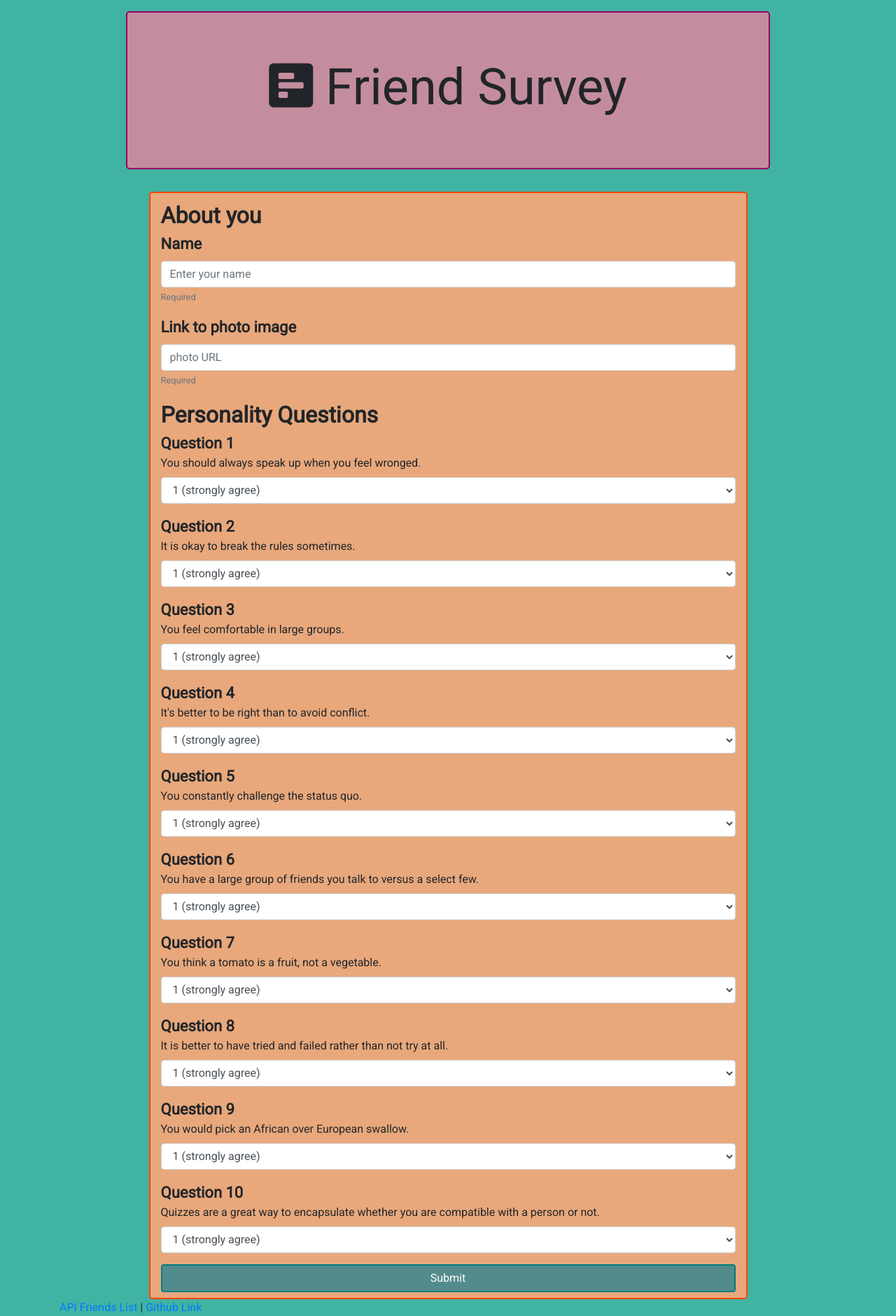
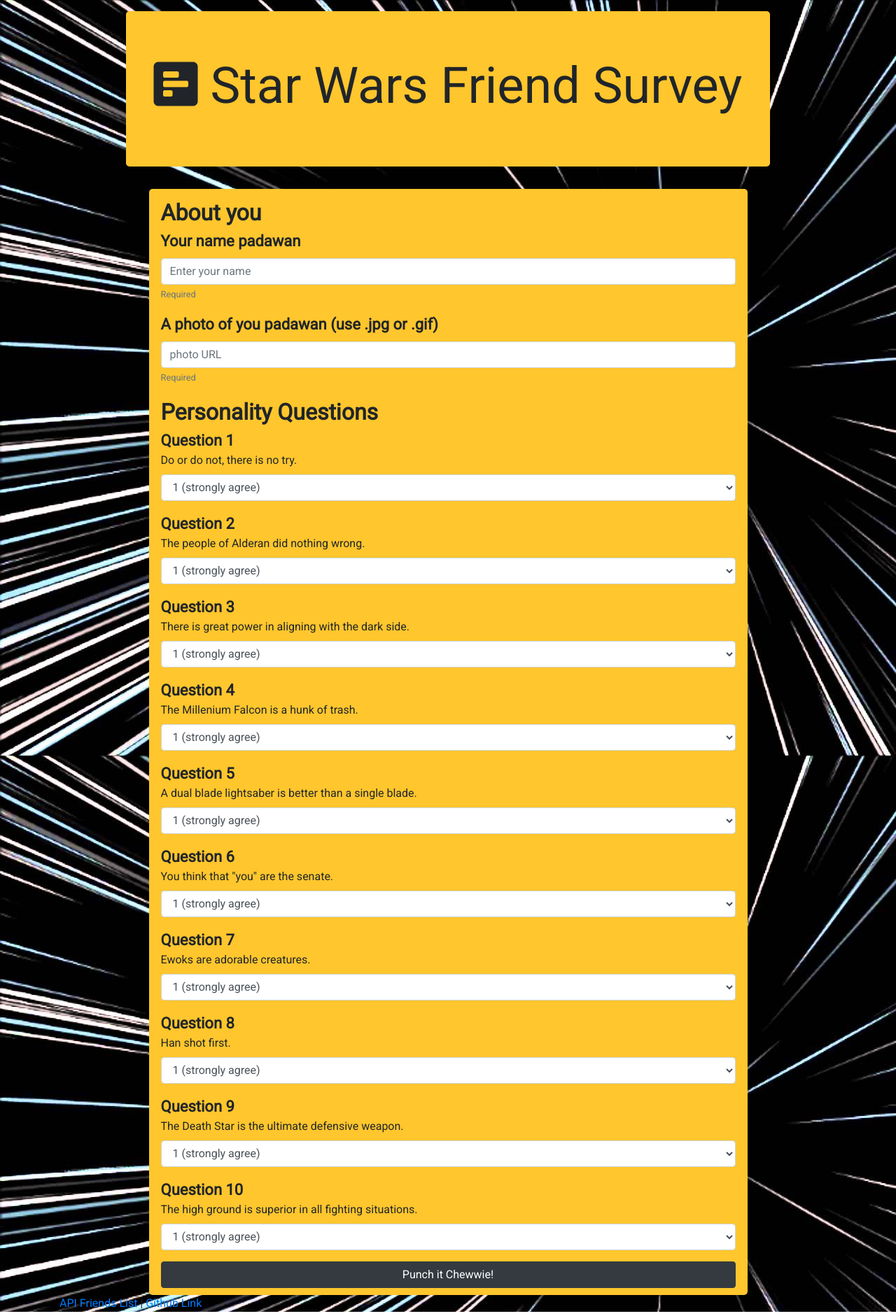
Before and after one commit to PaulACoroneos/friend-finder, a website: page app/public/survey.html in a window 1280 px wide. Shown: the whole page at 70% size. Drawn offline with nearby package versions, Linux system fonts and the light colour scheme.

Commit message:
changed theme and questions to star wars based. Modal appears to work correctly. Need to add some test friends and do final cleanup in the morning.

```diff
--- a/app/data/friends.js
+++ b/app/data/friends.js
@@ -1,7 +1,7 @@
 var friendsData = [
     {
-        "name":"Ahmed",
-        "photo":"https://media.licdn.com/mpr/mpr/shrinknp_400_400/p/6/005/064/1bd/3435aa3.jpg",
+        "name":"Elmo",
+        "photo":"https://upload.wikimedia.org/wikipedia/en/7/74/Elmo_from_Sesame_Street.gif",
         "scores":[
             5,
             1,
--- a/app/public/css/style.css
+++ b/app/public/css/style.css
@@ -1,5 +1,5 @@
 html,body {
-    background-color:#41b3a3;
+    background-image: url("../space.jpg");
     font-family: 'Roboto', sans-serif;
 }
 .q-title {
@@ -12,17 +12,15 @@
 }
 
 .border-round {
-    border: 2px solid orangered;
+    border: 2px solid rgba(0,0,0,0);
     border-radius: 5px;
 }
 .jumbotron {
-    background-color:#c38d9e;
-    border-radius:5px;
-    border: 2px solid #990066;
+    background-color:#FFC62D;
 
 }
 .survey {
-    background-color:#e8a87c;
+    background-color:#FFC62D;
 }
 .btn-info {
     background-color:#528B8B;
--- a/app/public/javascript/script.js
+++ b/app/public/javascript/script.js
@@ -10,8 +10,8 @@
 
     // Here we grab the form elements
     var newFriend = {
-        friendName: $("#name").val().trim(),
-        friendPhoto: $("#photo").val().trim(),
+        name: $("#name").val().trim(),
+        photo: $("#photo").val().trim(),
         scores:[
         $("#q1").val().trim(),
         $("#q2").val().trim(),
@@ -61,8 +61,13 @@
 
         console.log("summed scores ",scoresArr);
         const bestFriend = scoresArr.indexOf(Math.min(...scoresArr));
-        console.log("bestie ",bestFriend);
+        console.log("bestie ",friendData[bestFriend]);
+        console.log("best name ",friendData[bestFriend].name);
+        console.log("best photo ", friendData[bestFriend].photo);
 
+        //let's pass info to the modal then show it
+        $("#friendModal #friendName").text("Your new best friend is: "+ friendData[bestFriend].name);
+        $("#friendModal #friendPhoto").attr('src',friendData[bestFriend].photo);
         $('#friendModal').modal('show');
 
       });
--- a/app/public/survey.html
+++ b/app/public/survey.html
@@ -18,7 +18,7 @@
         <div class="row">
             <div class="col-10 mx-auto">
                 <div class="jumbotron mt-3">
-                    <h3 class="text-center display-3"><i class="fas fa-poll-h"></i> Friend Survey</h3>
+                    <h3 class="text-center display-3"><i class="fas fa-poll-h"></i> Star Wars Friend Survey</h3>
                 </div>
             </div>
         </div>
@@ -27,19 +27,19 @@
                 <form>
                     <span class="section-title">About you</span> <br />
                     <div class="form-group">
-                        <label for="name" class="q-title">Name</label>
+                        <label for="name" class="q-title">Your name padawan</label>
                         <input type="text" class="form-control" id="name" aria-describedby="name" placeholder="Enter your name" required>
                         <small id="nameHelp" class="form-text text-muted">Required</small>
                     </div>
                     <div class="form-group">
-                        <label for="photo" class="q-title">Link to photo image</label>
+                        <label for="photo" class="q-title">A photo of you padawan (use .jpg or .gif)</label>
                         <input type="text" class="form-control" id="photo" aria-describedby="photo" placeholder="photo URL" required>
                         <small id="photoHelp" class="form-text text-muted">Required</small>
                     </div>
                     <span class="section-title">Personality Questions</span> <br />
                     <div class="form-group">
                         <span class="q-title">Question 1</span><br />
-                        <label for="q1">You should always speak up when you feel wronged.</label>
+                        <label for="q1">Do or do not, there is no try.</label>
                         <select class="form-control" id="q1">
                             <option value="1">1 (strongly agree)</option>
                             <option value="2">2</option>
@@ -50,7 +50,7 @@
                     </div>
                     <div class="form-group">
                         <span class="q-title">Question 2</span><br />
-                        <label for="q2">It is okay to break the rules sometimes.</label>
+                        <label for="q2">The people of Alderan did nothing wrong.</label>
                         <select class="form-control" id="q2">
                             <option value="1">1 (strongly agree)</option>
                             <option value="2">2</option>
@@ -61,7 +61,7 @@
                     </div>
                     <div class="form-group">
                         <span class="q-title">Question 3</span><br />
-                        <label for="q3">You feel comfortable in large groups.</label>
+                        <label for="q3">There is great power in aligning with the dark side.</label>
                         <select class="form-control" id="q3">
                             <option value="1">1 (strongly agree)</option>
                             <option value="2">2</option>
@@ -72,7 +72,7 @@
                     </div>
                     <div class="form-group">
                         <span class="q-title">Question 4</span><br />
-                        <label for="q4">It's better to be right than to avoid conflict.</label>
+                        <label for="q4">The Millenium Falcon is a hunk of trash.</label>
                         <select class="form-control" id="q4">
                             <option value="1">1 (strongly agree)</option>
                             <option value="2">2</option>
@@ -83,7 +83,7 @@
                     </div>
                     <div class="form-group">
                         <span class="q-title">Question 5</span><br />
-                        <label for="q5">You constantly challenge the status quo.</label>
+                        <label for="q5">A dual blade lightsaber is better than a single blade.</label>
                         <select class="form-control" id="q5">
                             <option value="1">1 (strongly agree)</option>
                             <option value="2">2</option>
@@ -94,7 +94,7 @@
                     </div>
                     <div class="form-group">
                         <span class="q-title">Question 6</span><br />
-                        <label for="q6">You have a large group of friends you talk to versus a select few.</label>
+                        <label for="q6">You think that "you" are the senate.</label>
                         <select class="form-control" id="q6">
                             <option value="1">1 (strongly agree)</option>
                             <option value="2">2</option>
@@ -105,7 +105,7 @@
                     </div>
                     <div class="form-group">
                         <span class="q-title">Question 7</span><br />
-                        <label for="q7">You think a tomato is a fruit, not a vegetable.</label>
+                        <label for="q7">Ewoks are adorable creatures.</label>
                         <select class="form-control" id="q7">
                             <option value="1">1 (strongly agree)</option>
                             <option value="2">2</option>
@@ -116,7 +116,7 @@
                     </div>
                     <div class="form-group">
                         <span class="q-title">Question 8</span><br />
-                        <label for="q8">It is better to have tried and failed rather than not try at all.</label>
+                        <label for="q8">Han shot first.</label>
                         <select class="form-control" id="q8">
                             <option value="1">1 (strongly agree)</option>
                             <option value="2">2</option>
@@ -127,7 +127,7 @@
                     </div>
                     <div class="form-group">
                         <span class="q-title">Question 9</span><br />
-                        <label for="q9">You would pick an African over European swallow.</label>
+                        <label for="q9">The Death Star is the ultimate defensive weapon.</label>
                         <select class="form-control" id="q9">
                             <option value="1">1 (strongly agree)</option>
                             <option value="2">2</option>
@@ -138,7 +138,7 @@
                     </div>
                     <div class="form-group">
                         <span class="q-title">Question 10</span><br />
-                        <label for="q10">Quizzes are a great way to encapsulate whether you are compatible with a person or not.</label>
+                        <label for="q10">The high ground is superior in all fighting situations.</label>
                         <select class="form-control" id="q10">
                             <option value="1">1 (strongly agree)</option>
                             <option value="2">2</option>
@@ -147,7 +147,7 @@
                             <option value="5">5 (strongly disagree)</option>
                         </select>
                     </div>
-                    <button type="submit" class="btn btn-info col-12 submit">Submit</button>
+                    <button type="submit" class="btn btn-dark col-12 submit">Punch it Chewwie!</button>
                 </form>
             </div>
         </div>
@@ -170,11 +170,12 @@
               </button>
             </div>
             <div class="modal-body">
-              ...
+              <div id="friendName"></div>
+              <img src="" alt="best friend photo" id="friendPhoto">
             </div>
             <div class="modal-footer">
                 <!-- <a href="/"><button type="button" class="btn btn-secondary" data-dismiss="modal">Close</button></a> -->
-                <a class="btn btn-large btn-info" href="/">Close</a>
+                <a class="btn btn-large btn-info" href="/">Return to home</a>
             </div>
           </div>
         </div>
```
Also changed, not shown: app/public/home.html (+4 -5 lines), app/public/space.jpg (added).
